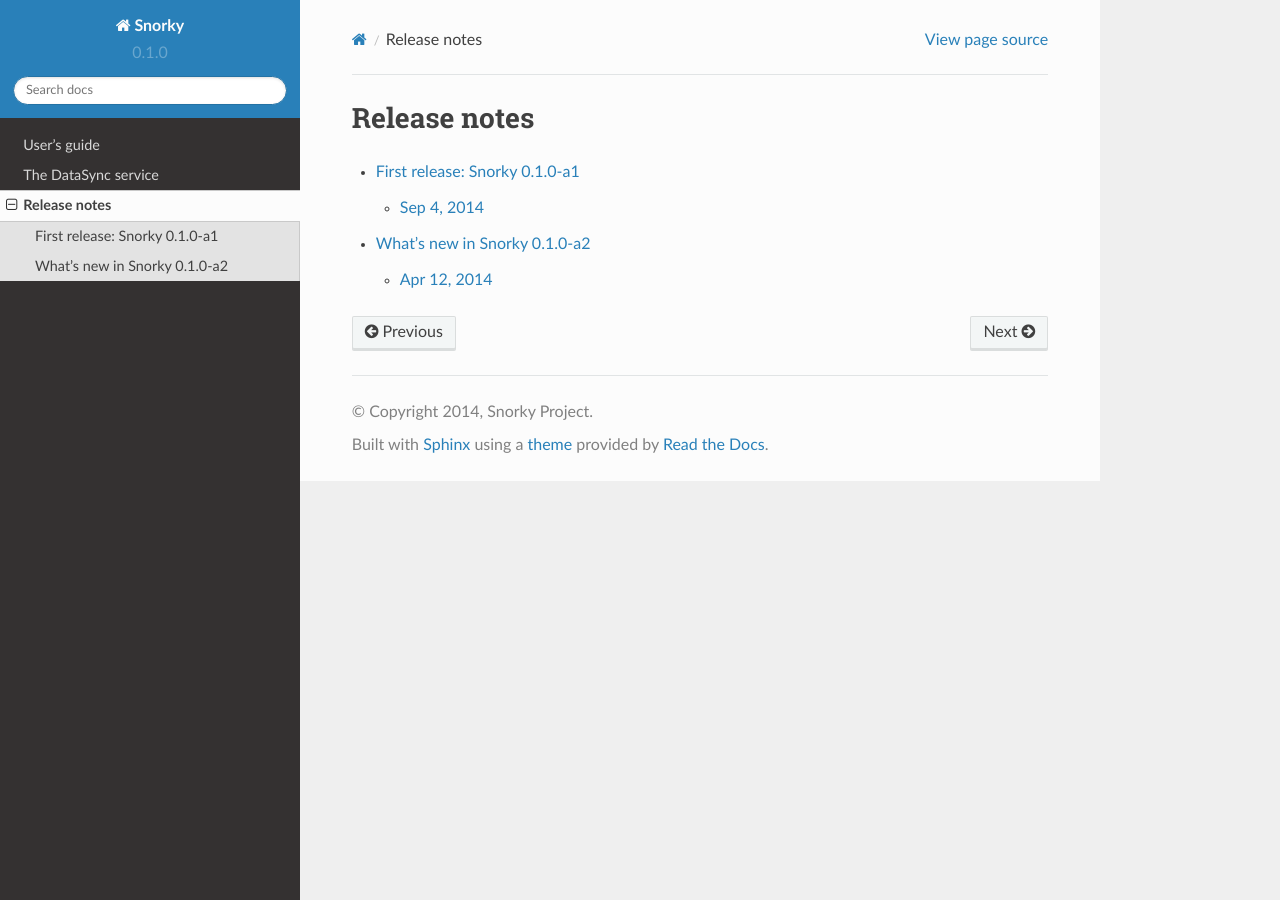
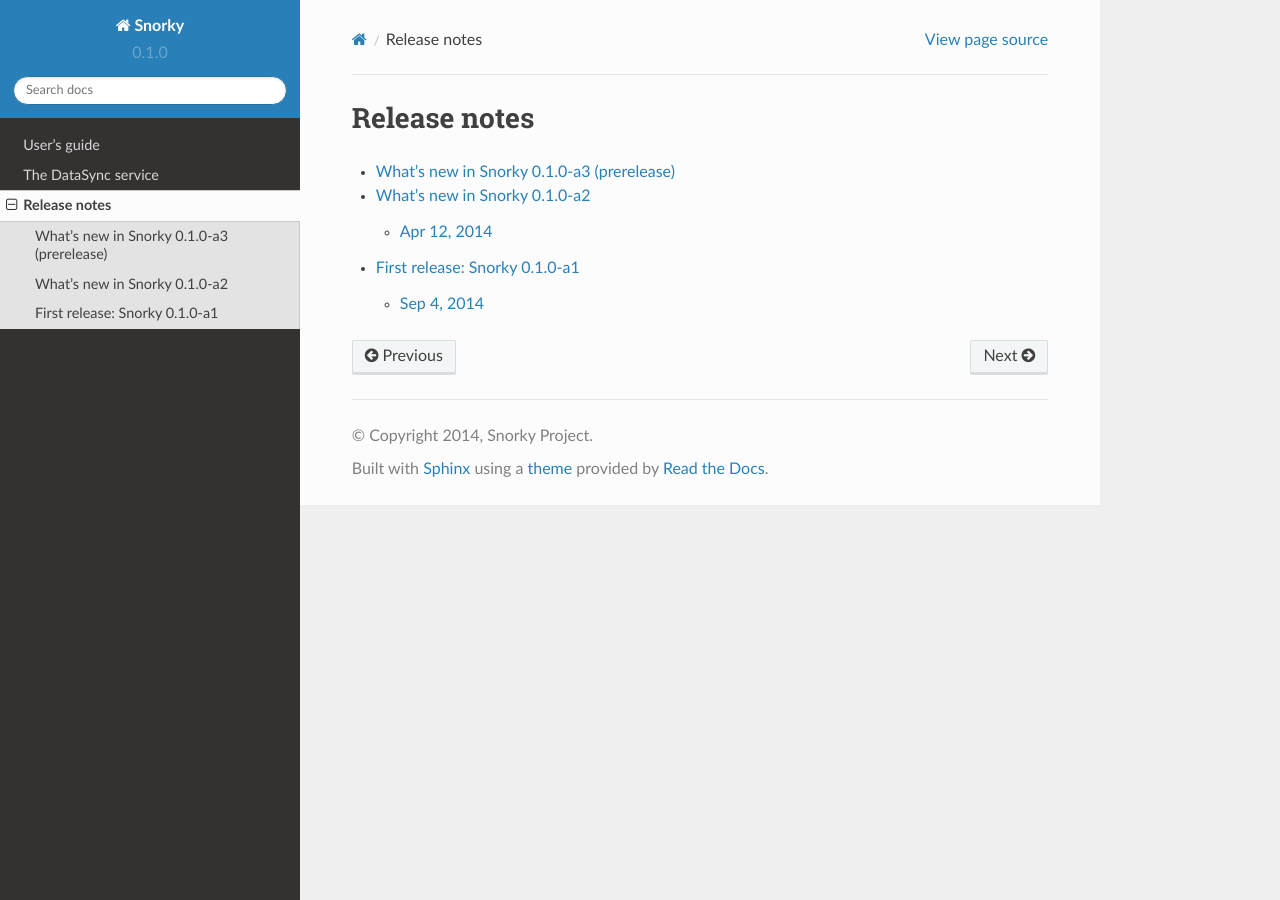
Before and after one commit to ntrrgc/snorky, a Sphinx documentation site: the page built from doc/releases.rst, in a window 1280 px wide. Built offline with Sphinx 7.4.7 and the Read the Docs theme 2.0.0, drawn with Linux system fonts in a browser that asks for light colours.

Commit message:
Provisional changelog

```diff
--- a/doc/releases.rst
+++ b/doc/releases.rst
@@ -3,5 +3,6 @@
 
 .. toctree::
 
+    releases/v0.1.0-a3
+    releases/v0.1.0-a2
     releases/v0.1.0-a1
-    releases/v0.1.0-a2
--- /dev/null
+++ b/doc/releases/v0.1.0-a3.rst
@@ -0,0 +1,8 @@
+What's new in Snorky 0.1.0-a3 (prerelease)
+==========================================
+
+* Added a ``SNORKY_JSON_ENCODER`` setting in the Django connector, allowing to change the JSON encoder class (as if ``cls`` parameter of ``json.dumps()`` was specified).
+
+* Added debug logging to the Python backend connector. The logging channel is 'snorky'. If the logging level is ``DEBUG`` it will emit a line for each message sent or received between the client and Snorky.
+
+* When ``DataSyncBackend`` does not receive a field now it will include its name in the error message (before only *Missing field* was returned).
```
